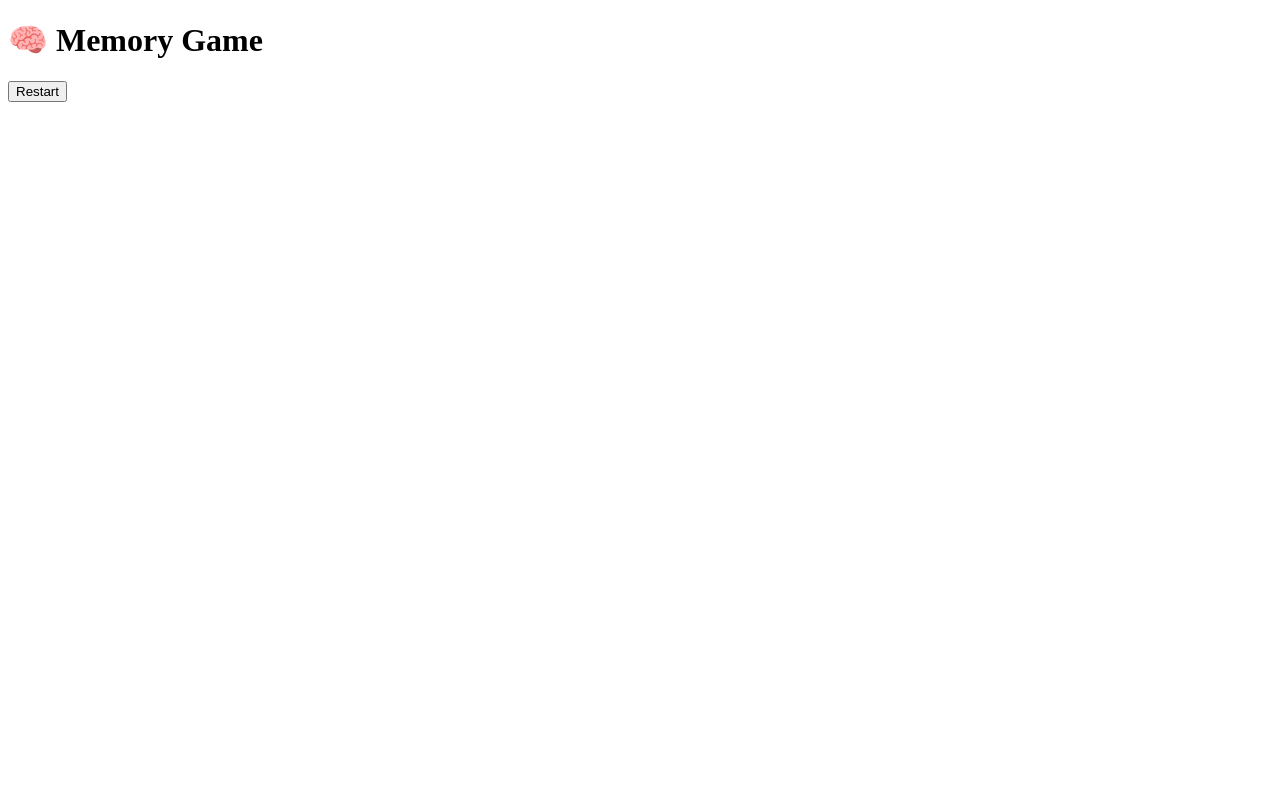
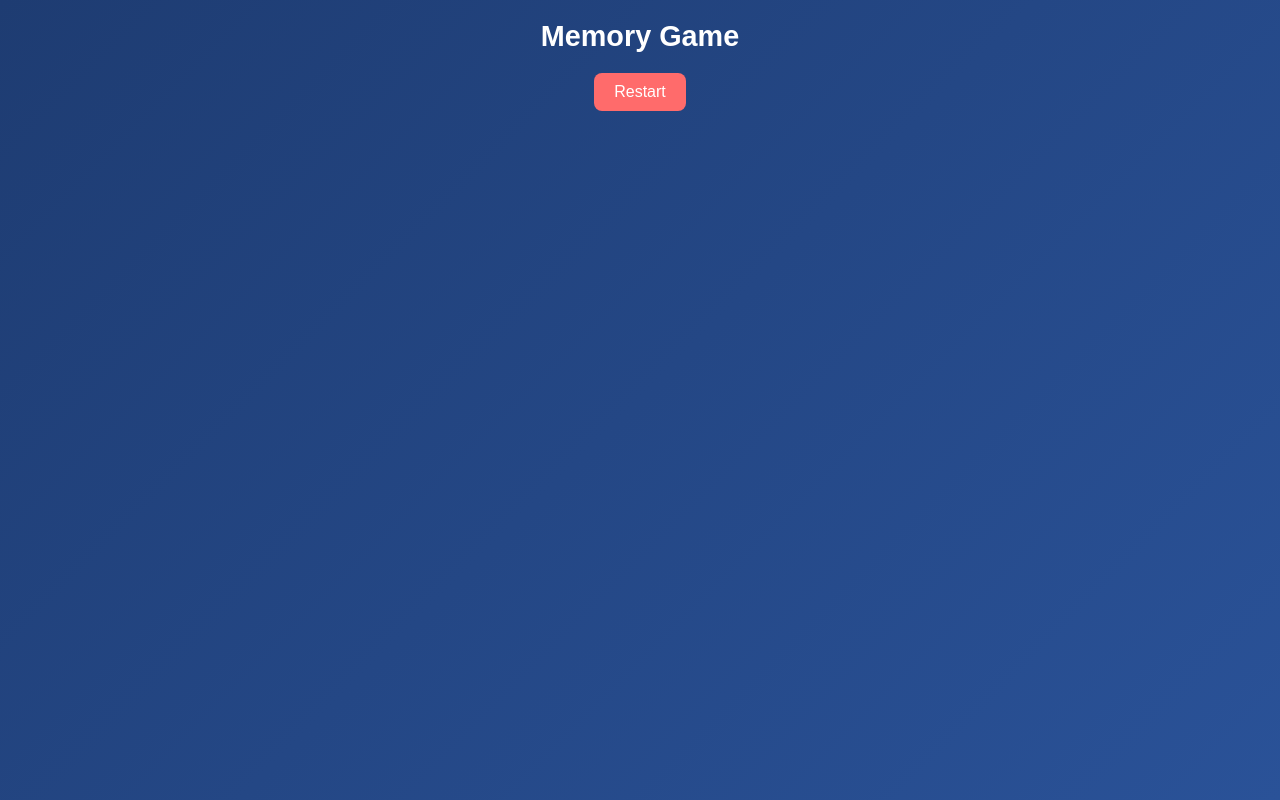
Before and after one commit to kalai02484/MemoryGameMatchingCards, a plain HTML site: page index.html in a window 1280 px wide. Drawn offline with Linux system fonts and the light colour scheme.

Commit message:
Basic styles added

```diff
--- a/index.html
+++ b/index.html
@@ -8,7 +8,7 @@
 </head>
 <body>
   <header>
-    <h1>🧠 Memory Game</h1>
+    <h1>Memory Game</h1>
     <button id="restart-btn">Restart</button>
   </header>
 
--- a/style.css
+++ b/style.css
@@ -0,0 +1,54 @@
+* {
+  box-sizing: border-box;
+  margin: 0;
+  padding: 0;
+  font-family: "Poppins", sans-serif;
+}
+
+body {
+  background: linear-gradient(135deg, #1e3c72, #2a5298);
+  color: #fff;
+  display: flex;
+  flex-direction: column;
+  align-items: center;
+  justify-content: flex-start;
+  min-height: 100vh;
+  padding: 20px;
+}
+
+header {
+  display: flex;
+  justify-content: space-between;
+  align-items: center;
+  flex-direction: column;
+  width: 100%;
+  max-width: 600px;
+  margin-bottom: 20px;
+}
+
+h1 {
+  font-size: 1.8rem;
+}
+
+#restart-btn {
+  background-color: #ff6b6b;
+  border: none;
+  padding: 10px 20px;
+  color: white;
+  font-size: 1rem;
+  border-radius: 8px;
+  cursor: pointer;
+  margin-top: 20px;
+  transition: background 0.3s ease;
+}
+
+#restart-btn:hover {
+  background: #ff4c4c;
+}
+
+.game-board {
+  display: grid;
+  grid-template-columns: repeat(4, 80px);
+  grid-gap: 15px;
+  justify-content: center;
+}
```
